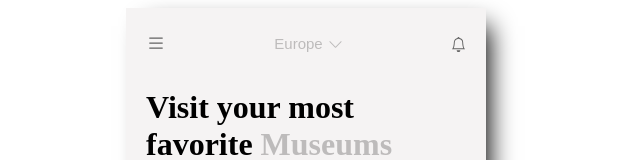
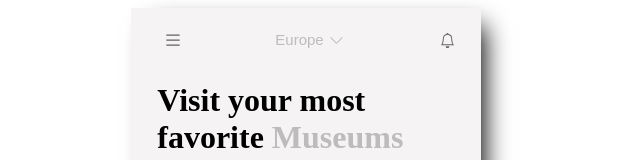
Before and after one commit to sito8943/ui-train, a React (Create React App) app: page / in a window 1280 px wide. Shown: the top 160 px of the page, without its empty margins (334-974 px from the left). Built offline with nearby package versions, Linux system fonts and the light colour scheme.

Commit message:
fixed screen width

```diff
--- a/src/layouts/uiuxdesig.trends/Museums Virtually/components/Card/ImageCard/ImageCard.jsx
+++ b/src/layouts/uiuxdesig.trends/Museums Virtually/components/Card/ImageCard/ImageCard.jsx
@@ -18,6 +18,12 @@ import "./style.css";
 const ImageCard = (props) => {
   const { title, noMarker, src } = props;
 
+  const [toggle, setToggle] = useState(false);
+
+  const toggleMarker = () => {
+    setToggle(!toggle);
+  };
+
   const titleArea = css({
     display: "flex",
     alignItems: "center",
@@ -35,6 +41,7 @@ const ImageCard = (props) => {
     borderRadius: 5,
     zIndex: 1,
     height: 42,
+    cursor: "pointer",
   });
 
   const vrButton = css({
@@ -42,21 +49,25 @@ const ImageCard = (props) => {
     fontWeight: 700,
     background: "none",
     border: "none",
+    cursor: "pointer",
   });
 
   const vrHr = css({
     margin: "0 10px",
     height: "90%",
     borderColor: "#f0f8ff5e",
+    cursor: "pointer",
   });
 
   const starSpan = css({
     color: "aliceblue",
     display: "flex",
+    cursor: "pointer",
   });
 
   const vrStarIcon = css({
     marginLeft: "7px",
+    cursor: "pointer",
   });
 
   const imageCardCss = css({
@@ -77,14 +88,18 @@ const ImageCard = (props) => {
     height: 37,
   });
 
+  const markerShadow = css({
+    boxShadow: "0 0 25px 0",
+  });
+
   return (
     <div className={`${imageCardCss} image-card`}>
       <ImageShimmer width={285} height={285} src={src} />
       <div className={titleArea}>
         <h4>{title}</h4>
         {!noMarker && (
-          <button className={markerButton}>
-            <BsBookmarkDash />
+          <button className={markerButton} onClick={() => toggleMarker()}>
+            <BsBookmarkDash className={`${toggle ? markerShadow : ""}`} />
           </button>
         )}
       </div>
--- a/src/layouts/uiuxdesig.trends/Museums Virtually/components/Card/ImageCard/style.css
+++ b/src/layouts/uiuxdesig.trends/Museums Virtually/components/Card/ImageCard/style.css
@@ -1,8 +1,9 @@
 .image-card img {
   position: absolute;
   height: 265px;
-  width: 317px;
+  width: 300px;
   object-fit: cover;
   object-position: center;
   border-radius: 10px;
+  box-shadow: 0px 15px 50px -20px;
 }
--- a/src/layouts/uiuxdesig.trends/Museums Virtually/components/Dock/Dock.jsx
+++ b/src/layouts/uiuxdesig.trends/Museums Virtually/components/Dock/Dock.jsx
@@ -14,7 +14,7 @@ const Dock = () => {
     justifyContent: "space-between",
     alignItems: "center",
     padding: 15,
-    width: "100%",
+    width: "85%",
   });
 
   const buttonCss = css({
--- a/src/layouts/uiuxdesig.trends/Museums Virtually/components/Navbar/Navbar.jsx
+++ b/src/layouts/uiuxdesig.trends/Museums Virtually/components/Navbar/Navbar.jsx
@@ -33,9 +33,13 @@ const Navbar = () => {
     background: "none",
     fontSize: 20,
     color: "#626262",
-    padding: "10px 10px 10px 0",
+    padding: "10",
     cursor: "pointer",
     marginTop: 5,
+    height: 37,
+    "&:hover": {
+      background: "#e3e3e3",
+    },
   });
 
   const spanCss = css({
@@ -47,7 +51,7 @@ const Navbar = () => {
     display: "flex",
     justifyContent: "space-between",
     alignItems: "center",
-    width: "100%",
+    width: "85%",
   });
 
   return (
--- a/src/layouts/uiuxdesig.trends/Museums Virtually/components/Search/Search.jsx
+++ b/src/layouts/uiuxdesig.trends/Museums Virtually/components/Search/Search.jsx
@@ -41,7 +41,7 @@ const Search = () => {
     display: "flex",
     alignItems: "center",
     justifyContent: "space-between",
-    width: "100%",
+    width: "85%",
   });
 
   return (
--- a/src/layouts/uiuxdesig.trends/Museums Virtually/layouts/TabView/TabView.jsx
+++ b/src/layouts/uiuxdesig.trends/Museums Virtually/layouts/TabView/TabView.jsx
@@ -26,7 +26,7 @@ const TabView = (props) => {
   });
 
   const tabContainer = css({
-    width: "100%",
+    width: "85%",
   });
 
   return (
--- a/src/layouts/uiuxdesig.trends/Museums Virtually/views/Home/Home.jsx
+++ b/src/layouts/uiuxdesig.trends/Museums Virtually/views/Home/Home.jsx
@@ -15,14 +15,21 @@ const content = [
     title="Louvre Museum Paris"
     src="http://localhost:3000/static/media/curved0.9855535d.jpg"
   />,
-  <h1>Adiós</h1>,
+  <ImageCard
+    title="Louvre Museum Paris"
+    src="http://localhost:3000/static/media/home-decor-1.05e218fd.jpg"
+  />,
+  <ImageCard
+    title="Louvre Museum Paris"
+    src="http://localhost:3000/static/media/home-decor-2.b4e5397c.jpg"
+  />,
 ];
 
 function Home() {
   const containerCss = css({
-    width: 320,
-    height: 640,
-    padding: "10px 20px",
+    width: 350,
+    height: 675,
+    padding: "10px 0",
     background: "#f5f3f3",
     boxShadow: "12px 9px 24px -9px",
     display: "flex",
@@ -37,7 +44,7 @@ function Home() {
   return (
     <div className={containerCss}>
       <Navbar />
-      <h1>
+      <h1 style={{ width: "85%" }}>
         Visit your most favorite{" "}
         <span className={spanTitle}>Museums Virtually</span>
       </h1>
```
